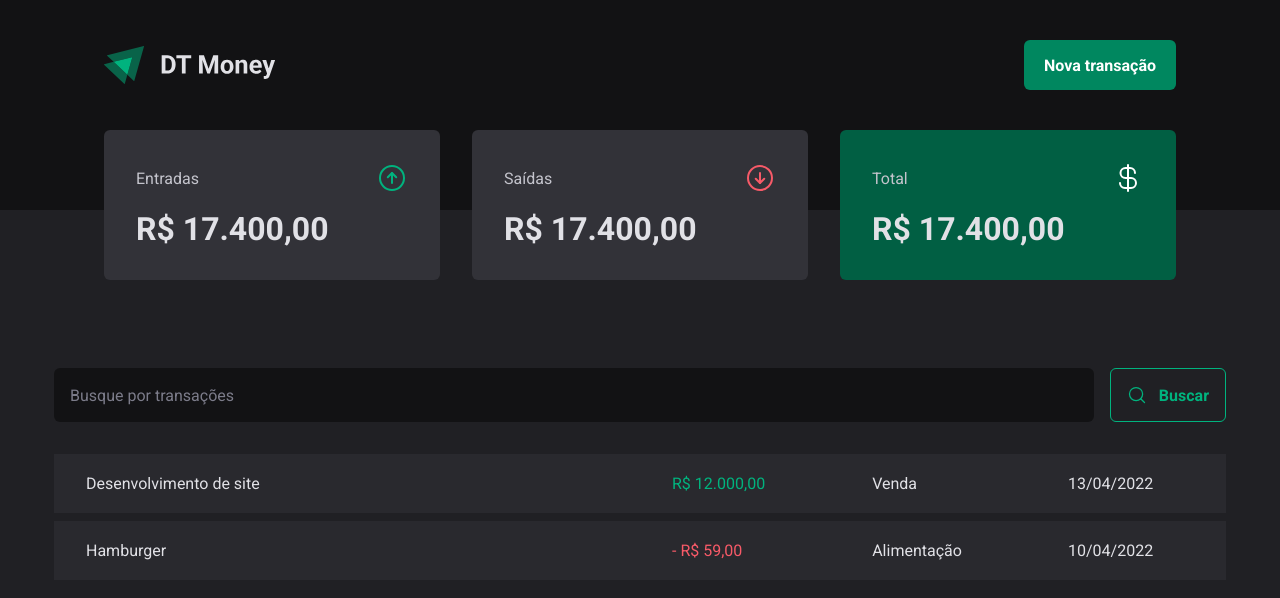
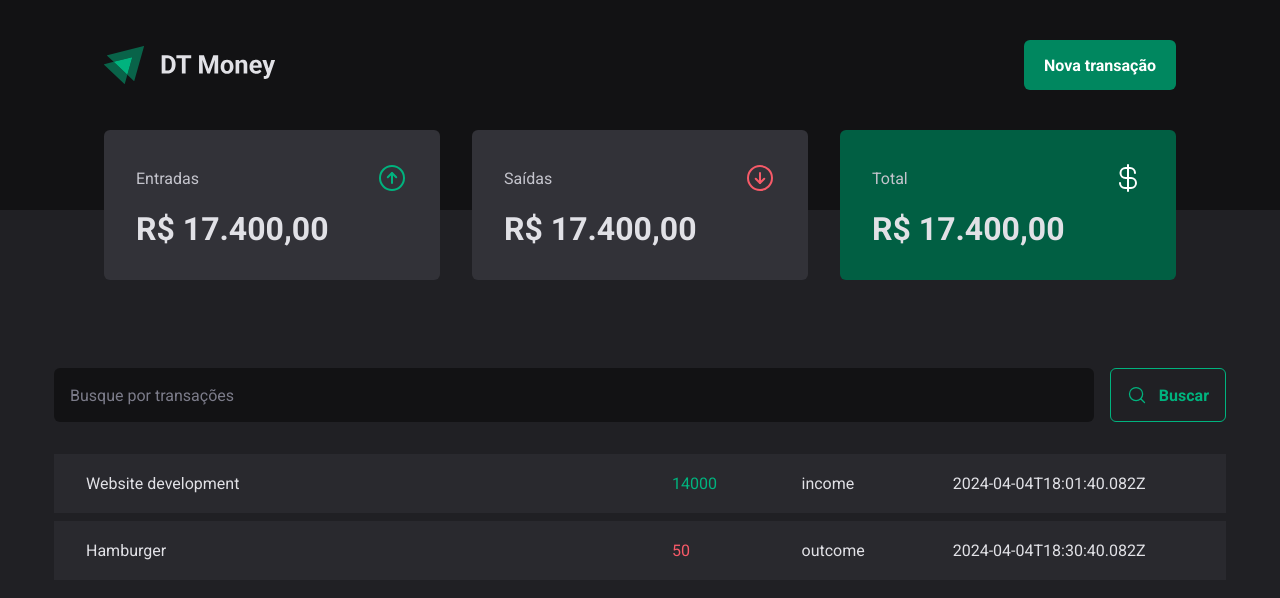
Before and after one commit to erikaperciliano/dt-money, a React (Vite) app: page / in a window 1280 px wide. Shown: the top 598 px of the page. Built offline with nearby package versions, Linux system fonts and the light colour scheme; data requests are answered from the project's data file.

Commit message:
add request HTTP

```diff
--- a/src/pages/Transactions/index.tsx
+++ b/src/pages/Transactions/index.tsx
@@ -1,10 +1,33 @@
-import React from 'react'
+import React, { useEffect, useState } from 'react'
 import { Header } from '../../components/Header'
 import { Summary } from '../../components/Summary'
 import { PriceHighlight, TransactionsContainer, TransactionsTable } from './styles'
 import { SearchForm } from '../../components/SearchForm'
 
+interface Transaction {
+    id: number;
+    description: string;
+    type: 'income' | 'outcome';
+    category: string;
+    price: number;
+    createdAt: string;
+}
+
 export function Transactions() {
+  const [transactions, setTransactions] = useState<Transaction[]>([])
+
+  async function loadTransactions (){
+    const response = await fetch('http://localhost:3333/transactions')
+    const data = await response.json()
+
+    setTransactions(data)
+  }
+
+  useEffect(() => {
+    loadTransactions()
+  },[])
+
+
   return (
     <div>
       <Header/>
@@ -14,27 +37,18 @@
 
         <TransactionsTable>
           <tbody>
-            <tr>
-              <td width='50%'>Desenvolvimento de site</td>
-              <td>
-                <PriceHighlight variant='income'>
-                  R$ 12.000,00
-                </PriceHighlight>
-              </td>
-              <td>Venda</td>
-              <td>13/04/2022</td>
-            </tr>
-
-            <tr>
-              <td width='50%'>Hamburger</td>
-              <td>
-                <PriceHighlight variant='outcome'>
-                  - R$ 59,00
-                </PriceHighlight>
-              </td>
-              <td>Alimentação</td>
-              <td>10/04/2022</td>
-            </tr>
+            {transactions.map(transaction => (
+              <tr key={transaction.id}>
+                <td width='50%'>{transaction.description}</td>
+                <td>
+                  <PriceHighlight variant={transaction.type}>
+                    {transaction.price}
+                  </PriceHighlight>
+                </td>
+                <td>{transaction.type}</td>
+                <td>{transaction.createdAt}</td>
+              </tr>
+            ))}
           </tbody>
         </TransactionsTable>
       </TransactionsContainer>
```
